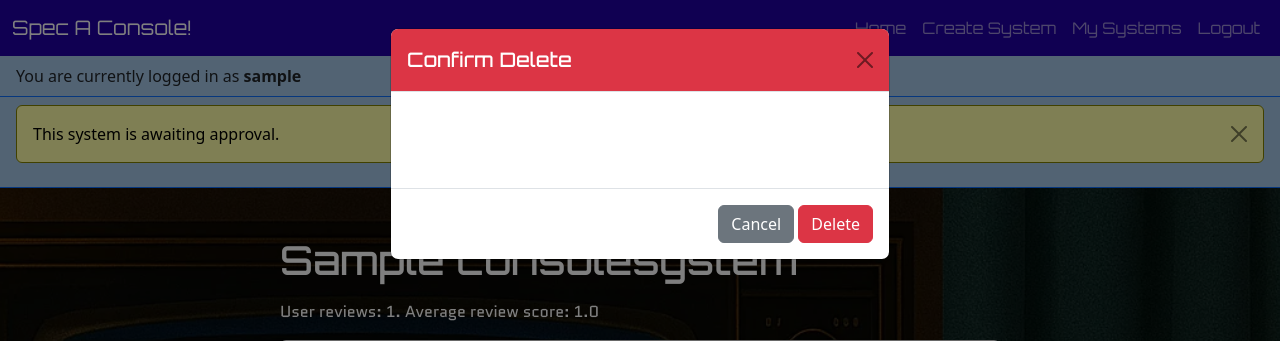
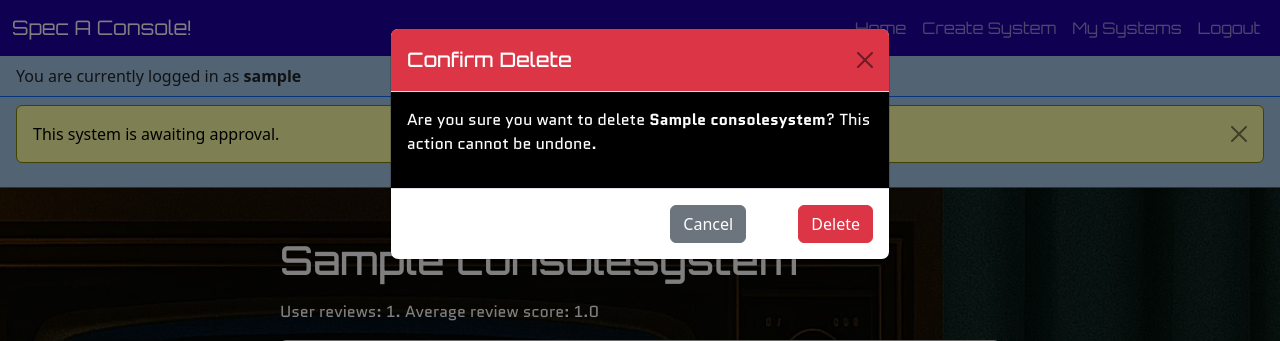
Before and after one commit to lratcli/capstone-project, a Django app: a page that uses templates/base.html in a window 1280 px wide, after a click on "Delete System". Shown: the top 341 px of the page. Run offline with Django 4.2, Linux system fonts and the light colour scheme; a user stored in the database is signed in; tables that the repository leaves empty hold one stand-in row (values such as "Sample post"); some libraries are stand-ins or nearby versions.

Commit message:
edit delete confirm modal to make warning text (white) stand out on modal body background (black). Fix base template issue of padding exceeding width of page

```diff
--- a/spec_a_console/templates/spec_a_console/system_detail.html
+++ b/spec_a_console/templates/spec_a_console/system_detail.html
@@ -134,13 +134,13 @@
                 <h5 class="modal-title" id="deleteSystemModalLabel">Confirm Delete</h5>
                 <button type="button" class="btn-close" data-bs-dismiss="modal" aria-label="Close"></button>
             </div>
-            <div class="modal-body">
+            <div class="modal-body bg-black text-white">
                 <p>Are you sure you want to delete <strong>{{ system.name }}</strong>? This action cannot be undone.</p>
             </div>
             <div class="modal-footer">
                 <form method="post" action="{% url 'delete_system' system.slug %}">
                     {% csrf_token %}
-                    <button type="button" class="btn btn-secondary" data-bs-dismiss="modal">Cancel</button>
+                    <button type="button" class="btn btn-secondary me-5" data-bs-dismiss="modal">Cancel</button>
                     <button type="submit" class="btn btn-danger">Delete</button>
                 </form>
             </div>
--- a/templates/base.html
+++ b/templates/base.html
@@ -39,10 +39,6 @@
                             <a class="nav-link {% if request.path == home_url %}active" aria-current="page{% endif %}"
                                 href="{% url 'index' %}">Home</a>
                         </li>
-                        <!-- Add more nav items as needed -->
-                        <!-- <li class="nav-item">
-                            <a class="nav-link" href="#contact">Contact</a>
-                        </li> -->
                         {% if user.is_authenticated %}
                         <li class="nav-item">
                             <a class="nav-link {% if request.path == create_url %}active" aria-current="page{% endif %}"
@@ -73,7 +69,7 @@
     </header>
 
     <div class="container-fluid px-0">
-        <div class="row my-0">
+        <div class="my-0">
             <div class="col-12">
                 <div class="my-bg-secondary border-bottom border-primary py-2 px-3">
                     <h5 class="mb-0 text-start"></h5>
```
